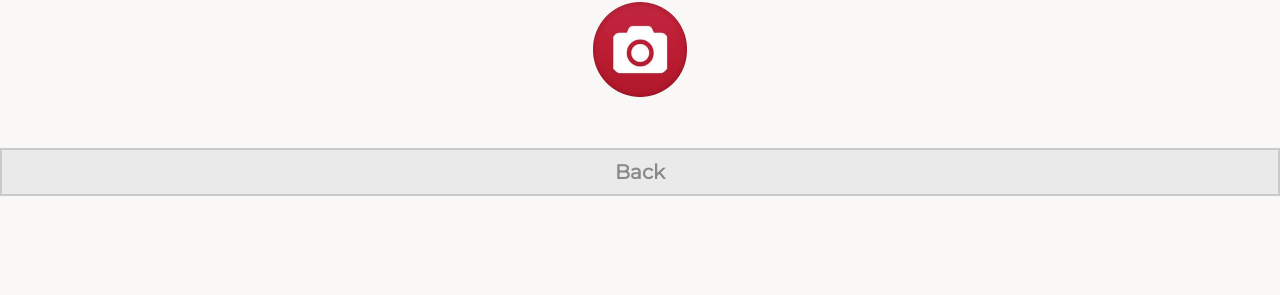
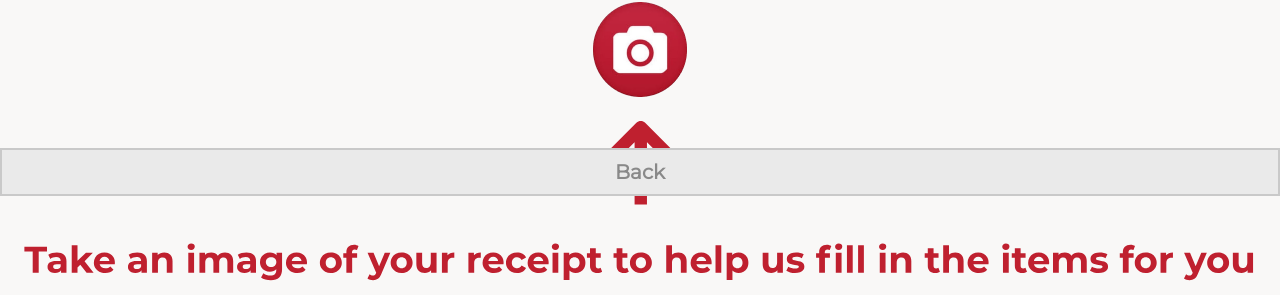
Before and after one commit to vitokhangnguyen/GroceryManagementApp, a React (Create React App) app: page /GroceryManagementApp/inventory/add/scanning in a window 1280 px wide. Shown: the part 604-899 px from the top of the page. Before the commit the page ends 800 px from the top, so only its background shows below. Built offline with nearby package versions, Linux system fonts and the light colour scheme.

Commit message:
Added svg ui elements

```diff
--- a/src/views/CameraView.js
+++ b/src/views/CameraView.js
@@ -3,6 +3,7 @@ import { Link, withRouter } from 'react-router-dom';
 import Camera from 'react-html5-camera-photo';
 import './CameraView.css';
 import TakePhotoIcon from '../assets/icons/ic-take-photo.png';
+import CameraDir from '../assets/images/uielements/camera-dir.svg';
 // import ArrowUpIcon from '../assets/icons/ic-arrow-up.png';
 
 class CameraView extends React.Component {
@@ -36,6 +37,7 @@ class CameraView extends React.Component {
                     <Link to="/inventory/add/receipt/">
                         <img className="mb-2" alt="scan-receipt-button" src={TakePhotoIcon} />
                     </Link>
+                    <img alt="ui-element" src={CameraDir} className="w-100 mx-auto py-3"/>
                     {/* <img className="mb-2" alt="point-to-scan-button" src={ArrowUpIcon} width="40" />
                     <p className="text-center">Take an image of your receipt to help us fill in the items for you</p> */}
                 </div>
--- a/src/views/Dashboard.js
+++ b/src/views/Dashboard.js
@@ -3,7 +3,7 @@ import { Link } from 'react-router-dom';
 import './Dashboard.css';
 import CameraIcon from '../assets/icons/ic-camera.png';
 import KeyboardIcon from '../assets/icons/ic-keyboard.png';
-import dashnotif from '../assets/images/uielements/dashboard-pic.svg';
+import DashNotif from '../assets/images/uielements/dashboard-pic.svg';
 
 export default class Dashboard extends React.Component {
     render() {
@@ -31,7 +31,7 @@ export default class Dashboard extends React.Component {
                     </div>
                 </div>
                 <div className="notification-panel">
-                    <img alt="ui-element" src={dashnotif} className="w-100 my-4"/>
+                    <img alt="ui-element" src={DashNotif} className="w-100 my-4"/>
                 </div>
             </div>
         );
```
Also changed, not shown: src/assets/images/uielements/camera-dir.svg (added), 1 other file (tests, documents, lock files or other folders).
